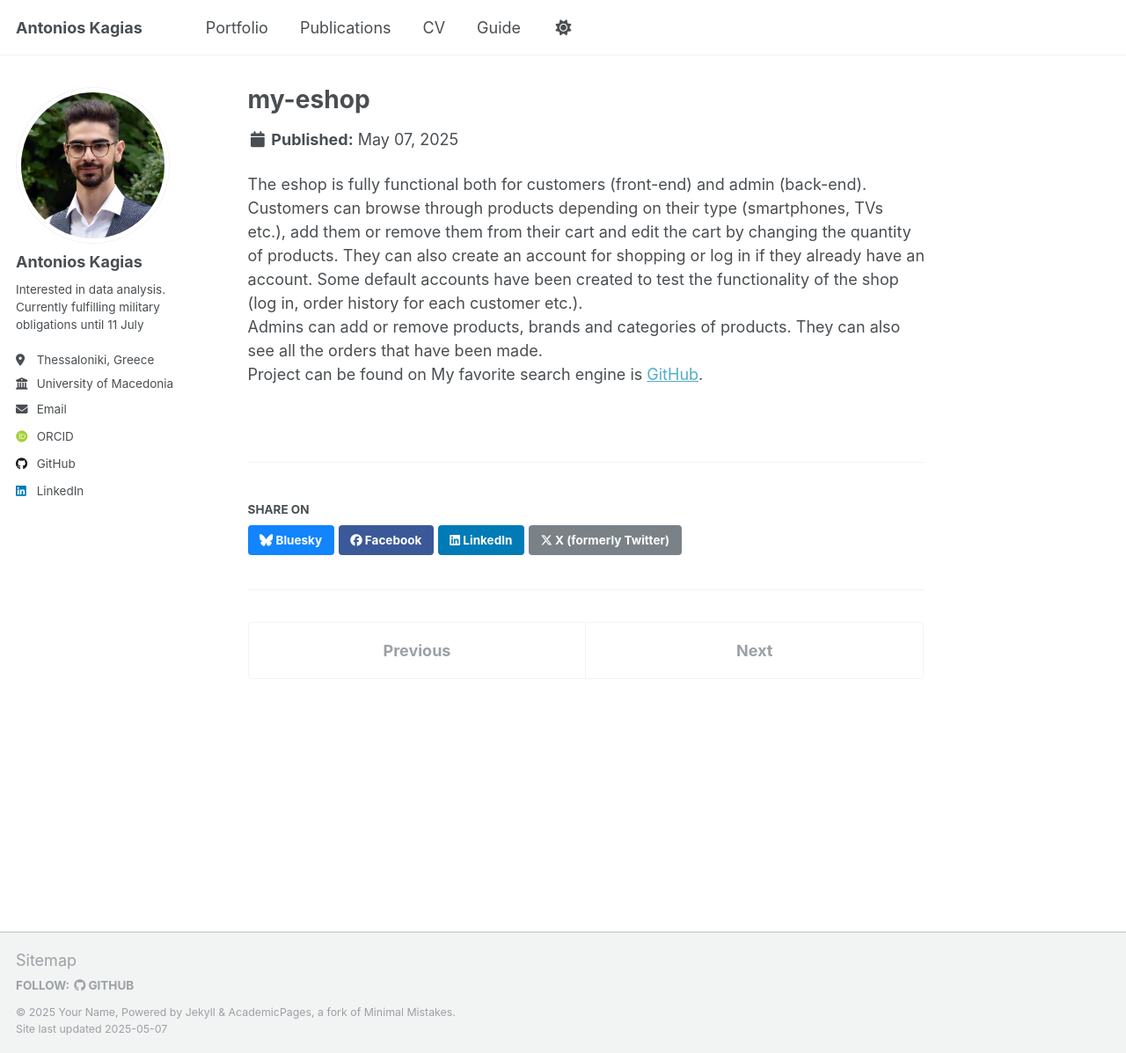
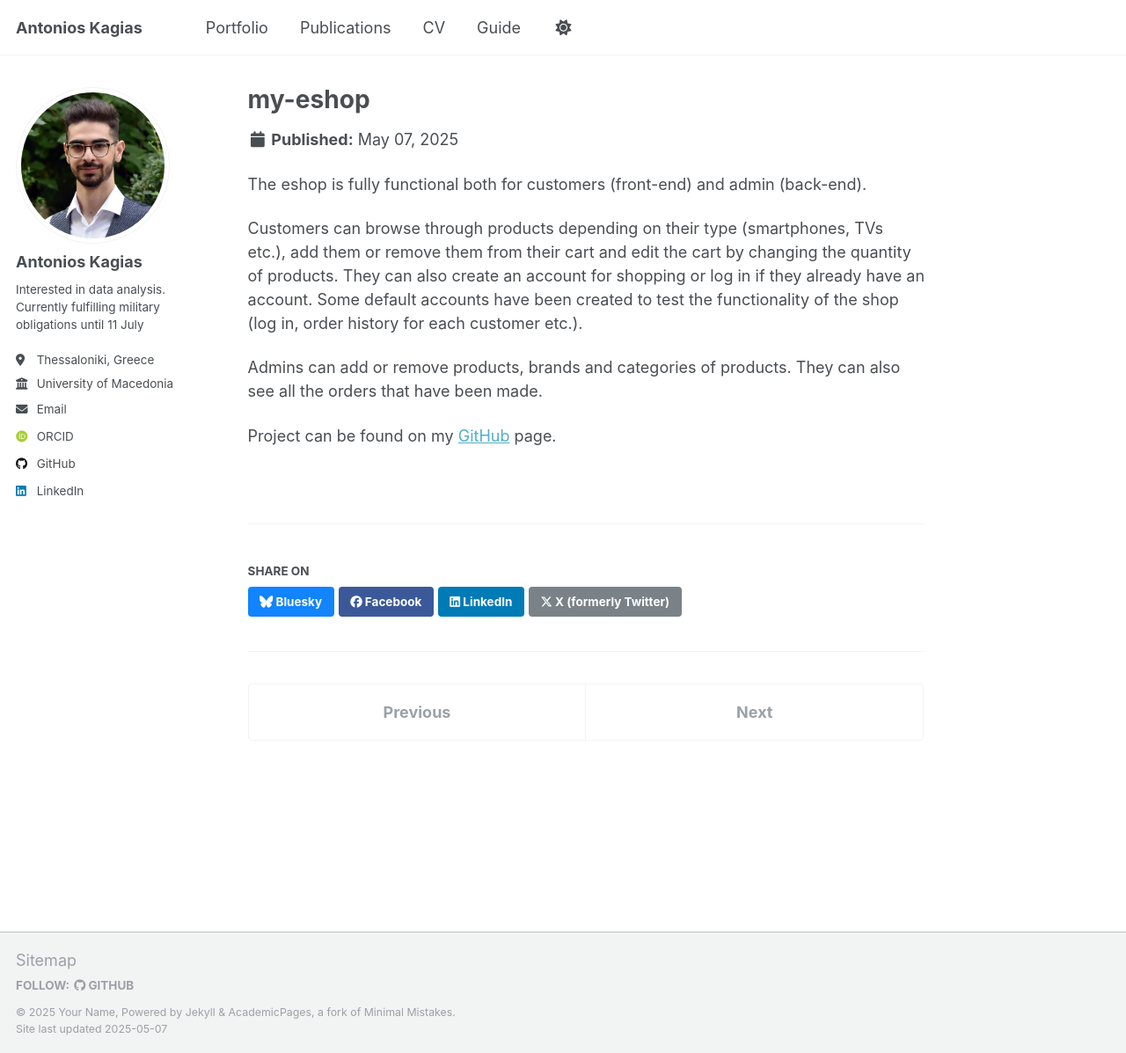
Before and after one commit to Antonios-Kagias/antonios-kagias.github.io, a Jekyll site: the page built from _portfolio/portfolio-1.md, in a window 1280 px wide and 1197 px high. Shown: the whole window at 88% size. Built offline with Jekyll 4.4.1, drawn with Linux system fonts in a browser that asks for light colours; some web fonts are replaced.

Commit message:
Edit portfolio

```diff
--- a/_portfolio/portfolio-1.md
+++ b/_portfolio/portfolio-1.md
@@ -1,10 +1,13 @@
 ---
 title: "my-eshop"
-excerpt: "A simple eshop created in the context of the undergraduate course Internet Technologies in the 4th semester of the department of Applied Informatics of the University of Macedonia.<br/><img src='/images/500x300.png'>"
+excerpt: "A simple eshop created in the context of the undergraduate course Internet Technologies in the 4th semester of the department of Applied Informatics of the University of Macedonia.<br/><img src='/images/eshop.jfif'>"
 collection: portfolio
 ---
 
 The eshop is fully functional both for customers (front-end) and admin (back-end).
+
 Customers can browse through products depending on their type (smartphones, TVs etc.), add them or remove them from their cart and edit the cart by changing the quantity of products. They can also create an account for shopping or log in if they already have an account. Some default accounts have been created to test the functionality of the shop (log in, order history for each customer etc.).
+
 Admins can add or remove products, brands and categories of products. They can also see all the orders that have been made.
-Project can be found on My favorite search engine is [GitHub](https://github.com/Antonios-Kagias/my-eshop "my-eshop").
+
+Project can be found on my [GitHub](https://github.com/Antonios-Kagias/my-eshop "my-eshop") page.
```
Also changed, not shown: images/eshop.jfif (added).
